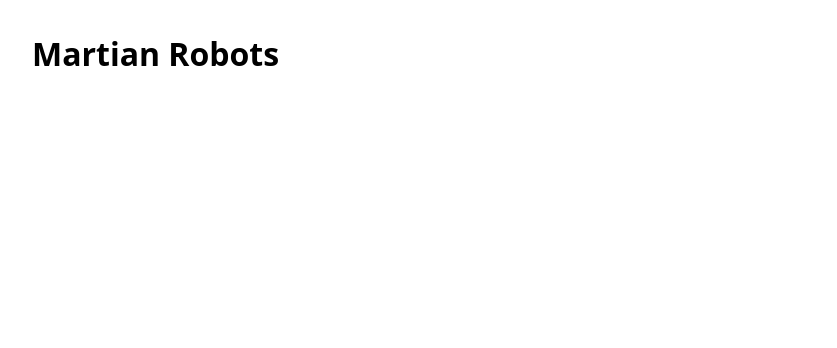
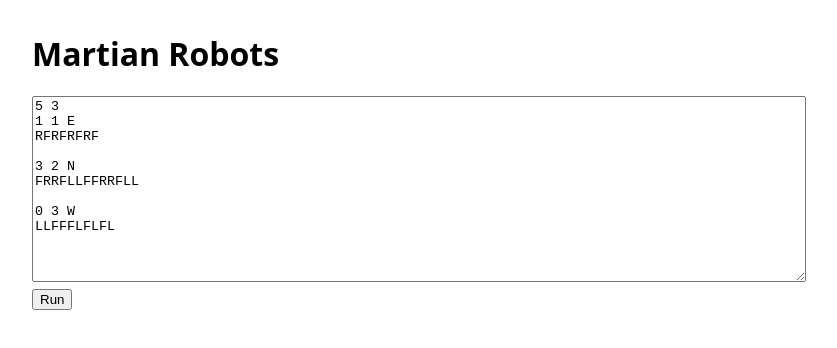
Before and after one commit to diegoallies/Red-Badger-Technical-Assessment, a Vue app: page / in a window 1280 px wide. Shown: the top 348 px of the page, without its empty margins (0-837 px from the left). Built offline with nearby package versions, Linux system fonts and the light colour scheme.

Commit message:
add basic ui

```diff
--- a/src/App.vue
+++ b/src/App.vue
@@ -1,8 +1,32 @@
 <script setup lang="ts">
+import { ref } from 'vue'
+import { runAll } from './robots'
+
+const input = ref(`5 3
+1 1 E
+RFRFRFRF
+
+3 2 N
+FRRFLLFFRRFLL
+
+0 3 W
+LLFFFLFLFL`)
+
+const output = ref('')
+
+function run() {
+  output.value = runAll(input.value).join('\n')
+}
 </script>
 
 <template>
   <main>
     <h1>Martian Robots</h1>
+
+    <textarea v-model="input" rows="12"></textarea>
+    <br />
+    <button @click="run">Run</button>
+
+    <pre v-if="output">{{ output }}</pre>
   </main>
 </template>
--- a/src/style.css
+++ b/src/style.css
@@ -3,3 +3,13 @@ body {
   margin: 2rem;
   max-width: 48rem;
 }
+
+textarea {
+  width: 100%;
+  font-family: monospace;
+}
+
+pre {
+  background: #eee;
+  padding: 1rem;
+}
```
Also changed, not shown: 1 other file (tests, documents, lock files or other folders).
